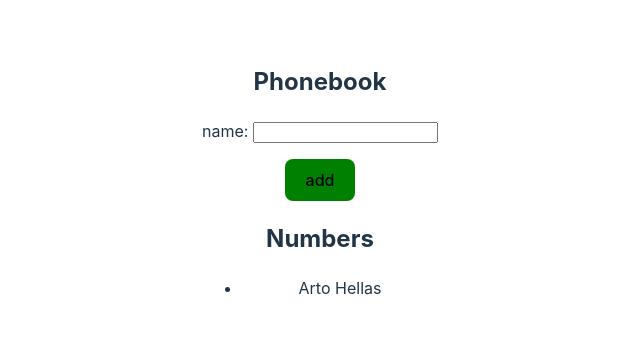
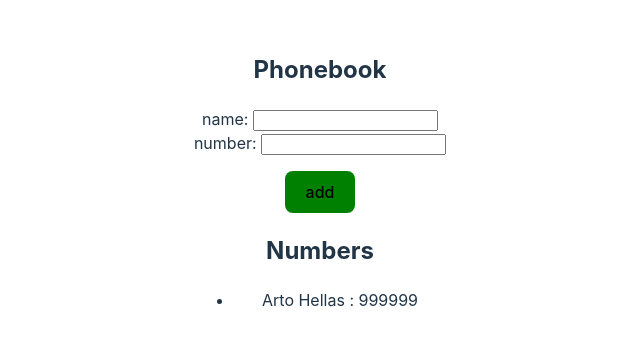
Before and after one commit to Frtavonatti/fullStackOpen-react, a React (Vite) app in the folder part2/form-exercises/: page / in a window 1280 px wide. Shown: the part 220-566 px from the top of the page, without its empty margins (320-960 px from the left). Built offline with nearby package versions, Linux system fonts and the light colour scheme.

Commit message:
Ejercicio 2.8 terminado

```diff
--- a/part2/form-exercises/src/App.jsx
+++ b/part2/form-exercises/src/App.jsx
@@ -5,15 +5,18 @@
   const [persons, setPersons] = useState([
     {
       name: 'Arto Hellas',
+      number: 999999,
       id: 0
     },
   ])
   const [newName, setNewName] = useState('')
+  const [newNumber, setNewNumber] = useState('')
 
   const handleSubmit = (event) => {
     event.preventDefault();
     const newPerson = {
       name: newName,
+      number: newNumber,
       id: persons.length + 1,
     }
 
@@ -27,8 +30,12 @@
     setNewName('')
   }
 
-  const handleInputChange = (event) => {
+  const handleNameInputChange = (event) => {
     setNewName(event.target.value)
+  }
+
+  const handleNumberInputChange = (event) => {
+    setNewNumber(event.target.value)
   }
 
   return (
@@ -36,7 +43,10 @@
       <h2>Phonebook</h2>
       <form>
         <div>
-          name: <input value={newName} onChange={handleInputChange}/>
+          name: <input value={newName} onChange={handleNameInputChange}/>
+        </div>
+        <div>
+          number: <input value={newNumber} onChange={handleNumberInputChange}/>
         </div>
         <div>
           <button
@@ -48,7 +58,7 @@
       </form>
       <h2>Numbers</h2>
       <ul>
-        {persons.map((person) => <li key={person.id}> {person.name} </li> )}
+        {persons.map((person) => <li key={person.id}> {person.name} : {person.number} </li> )}
       </ul>
     </div>
   )
```
